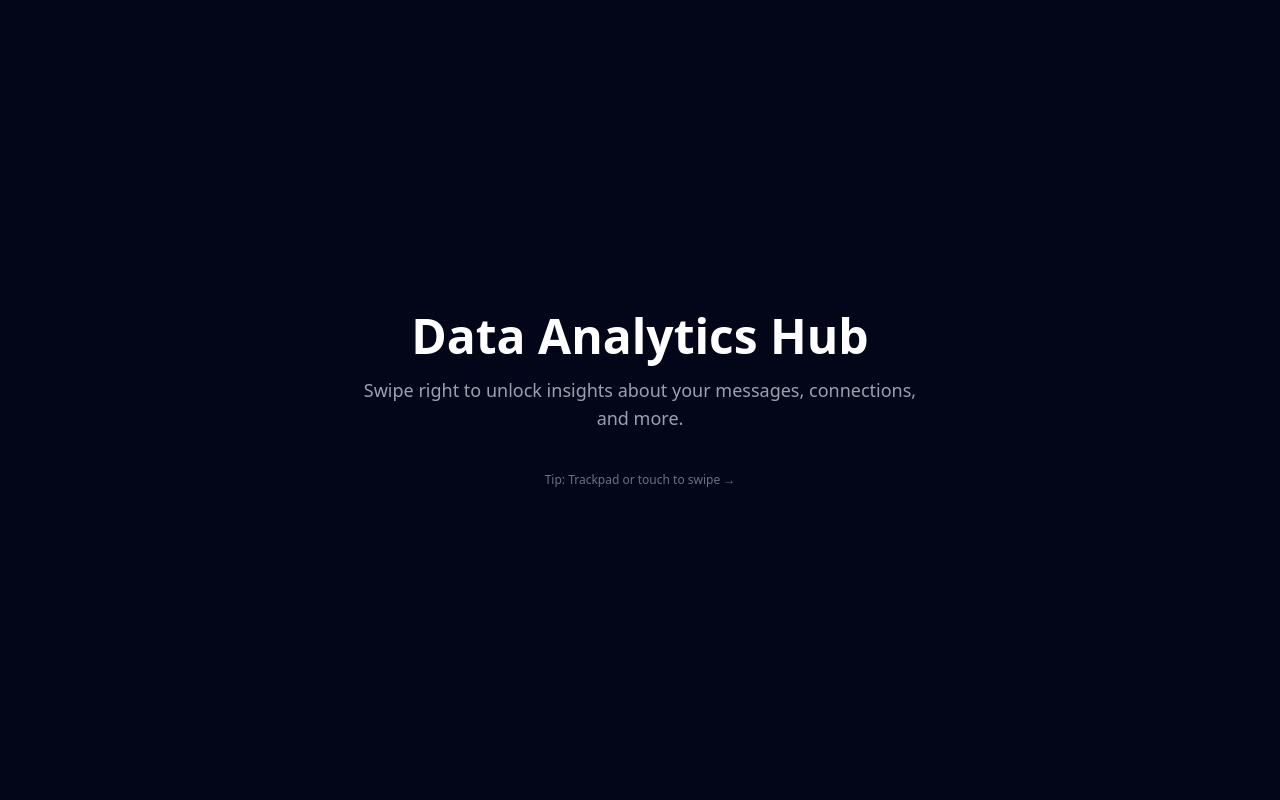
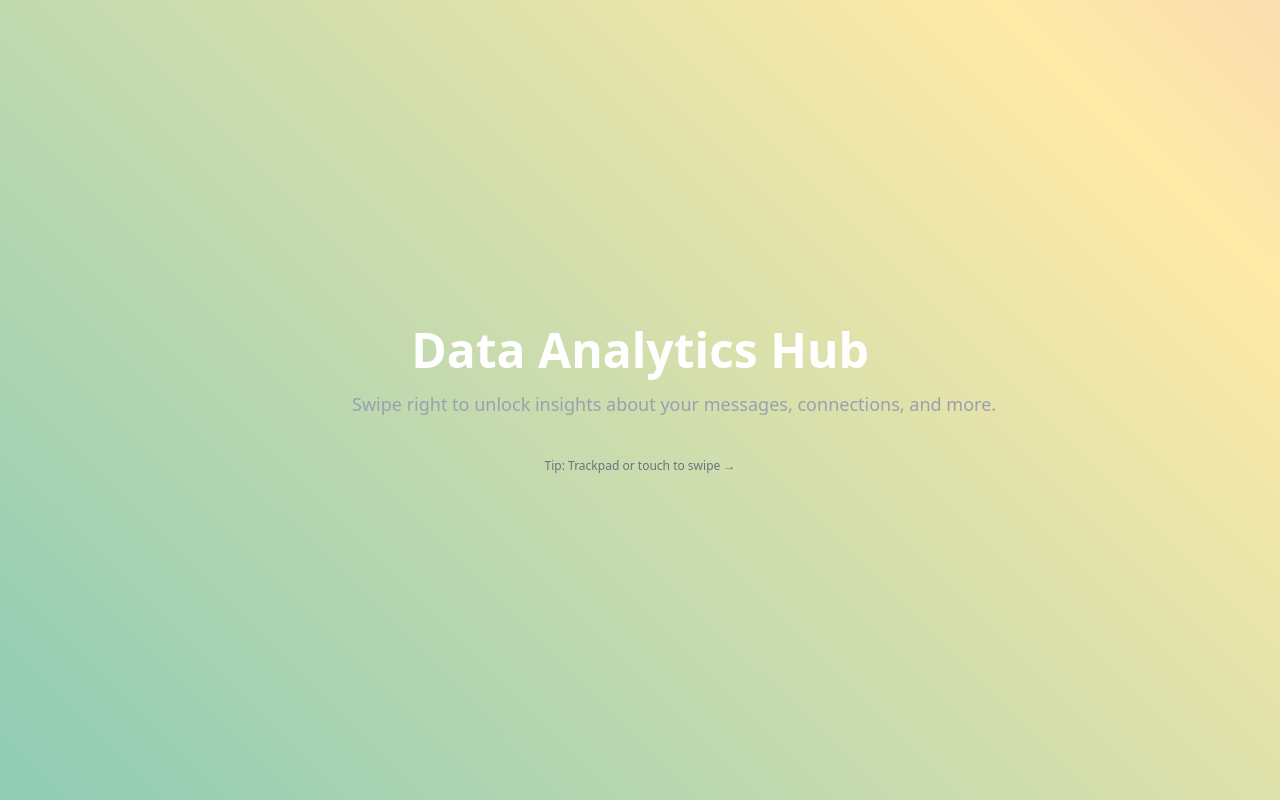
Before and after one commit to matthewcflam/Perspection, a React (Vite) app in the folder frontend/analytics_board/: page / in a window 1280 px wide. Built offline with nearby package versions, Linux system fonts and the light colour scheme.

Commit message:
Added AnimatedWelcome screen

```diff
--- a/frontend/analytics_board/index.html
+++ b/frontend/analytics_board/index.html
@@ -15,12 +15,12 @@ The general flow of the frontend is as follows:
 -->
 
 
-<!doctype html>  <!-- Declares this as an HTML5 document. -->
+<!doctype html>
 
-<html lang="en">  <!-- this doc is english -->
+<html lang="en">
 
-  <head>  <!-- starts the head section, which contains metadata  -->
-    <meta charset="UTF-8" />  <!-- character encoding -->
+  <head>
+    <meta charset="UTF-8" />
     <link rel="icon" type="image/png" href="/favicon.png" />  <!-- Links the favicon. 'type' specifies it's an SVG. -->
     <meta name="viewport" content="width=device-width, initial-scale=1.0" />  <!-- Configures mobile responsiveness. Ensures the page scales to device width without zooming. -->
     <title>analytics_board</title>  <!-- Sets the page title shown in the browser tab. -->
--- a/frontend/analytics_board/src/App.jsx
+++ b/frontend/analytics_board/src/App.jsx
@@ -41,54 +41,55 @@ import Board from "./components/Board";
 import WelcomePage from "./components/WelcomePage";
 import GoogleSlide from "./components/GoogleSlide";
 import InstagramUpload from "./components/InstagramUpload";
+import AnimatedWelcome from "./components/AnimatedWelcome";
 
 const App = () => {
   const [instaAnalytics, setInstaAnalytics] = useState(null);
 
-  // const handleInstaUploadComplete = (files) => {
-  //   // TODO: replace with real parsing of Instagram export
-  //   console.log("Instagram files:", files);
+  const handleInstaUploadComplete = (files) => {
+    // TODO: replace with real parsing of Instagram export
+    console.log("Instagram files:", files);
 
-  //   const fakeStats = {
-  //     totalMessages: 9876,
-  //     uniqueChats: 42,
-  //   };
+    const fakeStats = {
+      totalMessages: 9876,
+      uniqueChats: 42,
+    };
 
-  //   setInstaAnalytics(fakeStats);
+    setInstaAnalytics(fakeStats);
+  };
+
+  // const handleInstaUploadComplete = async (files) => {
+  //   console.log("Uploading", files.length, "files to backend…");
+
+  //   const formData = new FormData();
+
+  //   for (const file of files) {
+  //     // Preserve folder structure
+  //     const relPath = file.webkitRelativePath || file.name;
+  //     formData.append("files", file, relPath);
+  //   }
+
+  //   const res = await fetch("/api/upload/instagram", { // TODO: This is the backend path, replace with current implementation
+  //     method: "POST",
+  //     body: formData,
+  //   });
+
+  //   if (!res.ok) {
+  //     console.error("Upload failed!");
+  //     return;
+  //   }
+
+  //   const data = await res.json();   // expects { stats: {...} }
+  //   console.log("Received stats from backend:", data.stats);
+
+  //   setInstaAnalytics(data.stats);
   // };
-
-  const handleInstaUploadComplete = async (files) => {
-    console.log("Uploading", files.length, "files to backend…");
-
-    const formData = new FormData();
-
-    for (const file of files) {
-      // Preserve folder structure
-      const relPath = file.webkitRelativePath || file.name;
-      formData.append("files", file, relPath);
-    }
-
-    const res = await fetch("/api/upload/instagram", { // TODO: This is the backend path, replace with current implementation
-      method: "POST",
-      body: formData,
-    });
-
-    if (!res.ok) {
-      console.error("Upload failed!");
-      return;
-    }
-
-    const data = await res.json();   // expects { stats: {...} }
-    console.log("Received stats from backend:", data.stats);
-
-    setInstaAnalytics(data.stats);
-  };
 
   return (
     <div className="min-h-screen w-screen bg-slate-950 text-white">
       <Board>
         {/* SLIDE 1 – Welcome */}
-        <WelcomePage />
+        <AnimatedWelcome />
 
         {/* SLIDE 2 – Google (click to open pop-up) */}
         <GoogleSlide />
--- /dev/null
+++ b/frontend/analytics_board/src/components/AnimatedWelcome.jsx
@@ -0,0 +1,68 @@
+import React from 'react';
+
+/*
+Potential replacement for WelcomePage.
+Includes the letters fading in and a changing gradient background.
+*/
+
+
+const AnimatedWelcome = () => { //declares functional component
+  const title = "Data Analytics Hub";
+  const description = "Swipe right to unlock insights about your messages, connections, and more.";
+  const tip = "Tip: Trackpad or touch to swipe →";
+
+  const css = `
+    .animated-bg {
+      background: linear-gradient(45deg, #ff6b6b, #4ecdc4, #45b7d1, #96ceb4, #ffeaa7, #dda0dd);
+      background-size: 400% 400%;
+      animation: gradientShift 15s ease infinite;
+    }
+    @keyframes gradientShift {
+      0% { background-position: 0% 50%; }
+      50% { background-position: 100% 50%; }
+      100% { background-position: 0% 50%; }
+    }
+    .fade-in-letter {
+      opacity: 0;
+      animation: fadeIn 0.5s ease forwards;
+    }
+    @keyframes fadeIn {
+      to { opacity: 1; }
+    }
+  `;
+
+  return (
+    <>
+      <style dangerouslySetInnerHTML={{ __html: css }} />
+      <div className="min-h-screen flex flex-col items-center justify-center text-white px-4 animated-bg">
+        <h1 className="text-5xl font-bold mb-4 text-center">
+          {title.split('').map((letter, index) => (
+            <span key={index} className="fade-in-letter" style={{ animationDelay: `${index * 0.1}s` }}>
+              {letter === ' ' ? '\u00A0' : letter}
+            </span>
+          ))}
+        </h1>
+
+        {/* Returns description letter by letter*/}
+        <p className="text-gray-400 text-lg max-w-xl text-center mb-10">
+          {description.split('').map((letter, index) => (
+            <span key={index} className="fade-in-letter" style={{ animationDelay: `${(title.length + index) * 0.05}s` }}>
+              {letter === ' ' ? '\u00A0' : letter}
+            </span>
+          ))}
+        </p>
+
+        {/* Returns "Tip" letter by letter */}
+        <p className="text-xs text-gray-500">
+          {tip.split('').map((letter, index) => (
+            <span key={index} className="fade-in-letter" style={{ animationDelay: `${(title.length + description.length + index) * 0.03}s` }}>
+              {letter === ' ' ? '\u00A0' : letter}
+            </span>
+          ))}
+        </p>
+      </div>
+    </>
+  );
+};
+
+export default AnimatedWelcome;
```
Also changed, not shown: frontend/analytics_board/src/components/InstagramUpload.jsx (line endings or trailing spaces), 1 other file (tests, documents, lock files or other folders).
